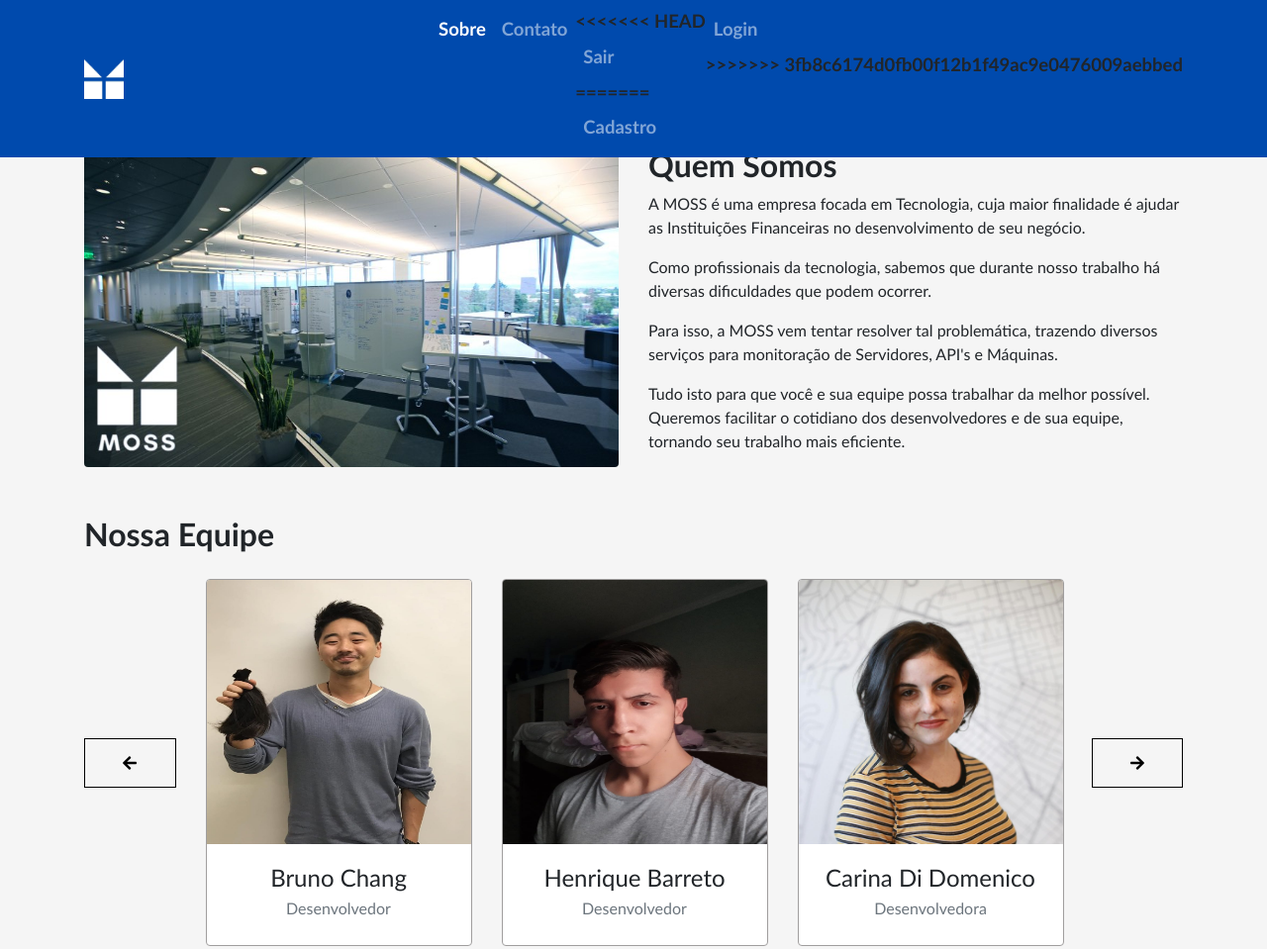
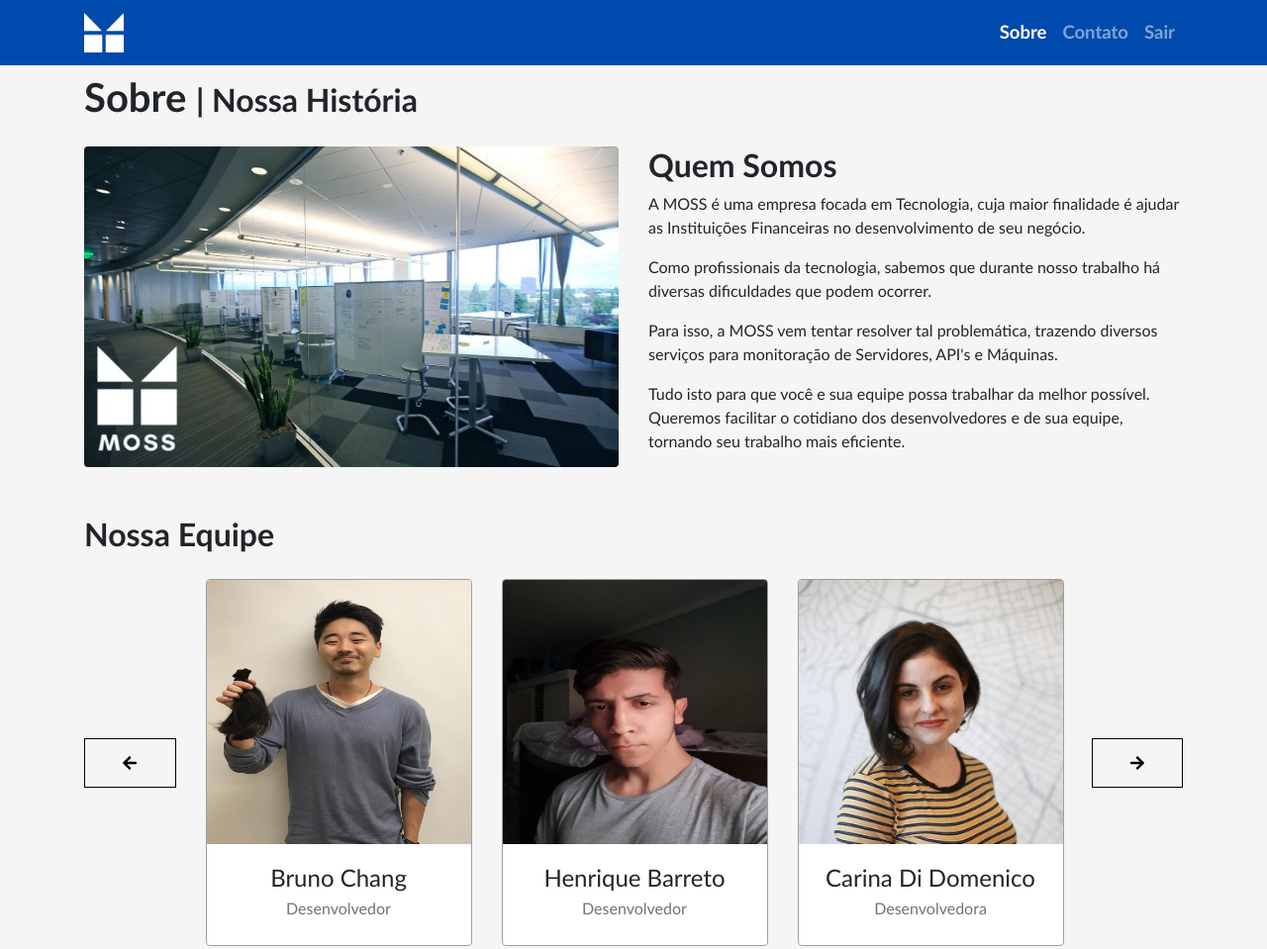
Before and after one commit to albuquerqueFS/moss-site-inst, a website: page Sobre.html in a window 1280 px wide. Shown: the top 959 px of the page at 99% size. Drawn offline with nearby package versions, Linux system fonts and the light colour scheme.

Commit message:
AFKOPSGOPASJP

```diff
--- a/Sobre.html
+++ b/Sobre.html
@@ -62,14 +62,7 @@
             <a class="nav-link" href="FAQ.html">FAQ</a>
           </li> -->
           <li class="nav-item">
-<<<<<<< HEAD
             <a class="nav-link" href="index.html">Sair</a>
-=======
-            <a class="nav-link" href="index.html">Cadastro</a>
-          </li>
-          <li class="nav-item">
-            <a class="nav-link" href="index.html">Login</a>
->>>>>>> 3fb8c6174d0fb00f12b1f49ac9e0476009aebbed
           </li>
         </ul>
       </div>
```
